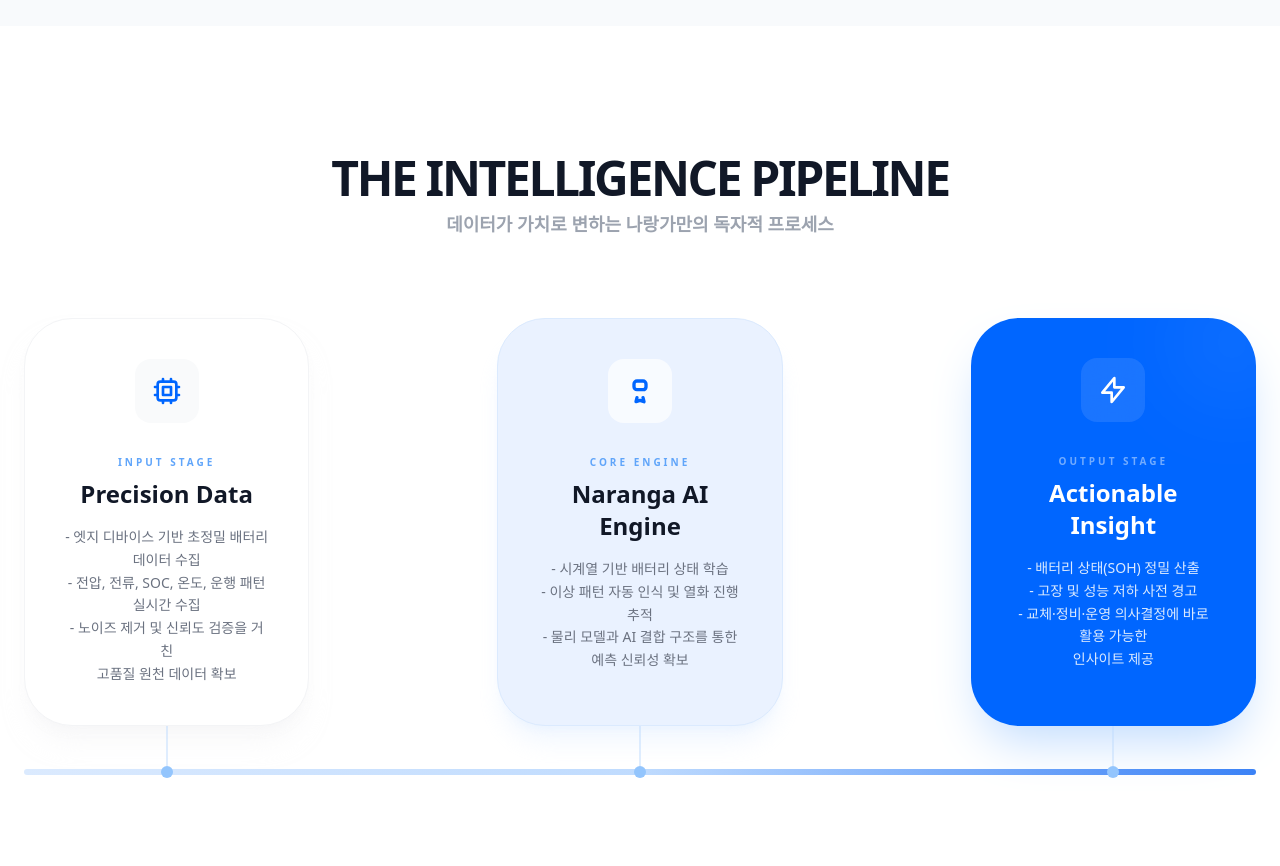
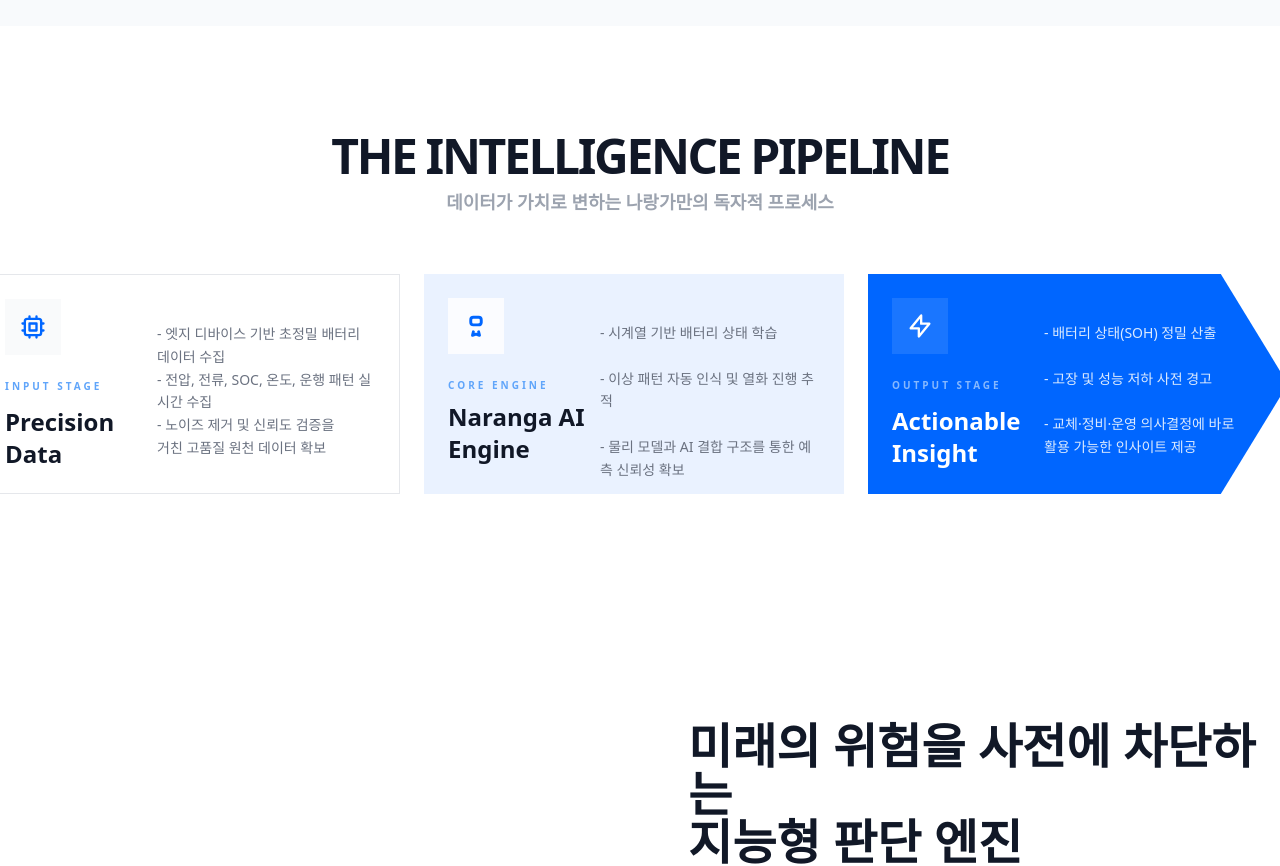
Before and after one commit to NarangaApp/homepage, a React (Vite) app: page /company/business in a window 1280 px wide. Shown: the part 600-1466 px from the top of the page. Built offline with nearby package versions, Linux system fonts and the light colour scheme; a web font is replaced by a local one.

Commit message:
사업분야 프로세스 개선,,?

```diff
--- a/pages/company/business/page.tsx
+++ b/pages/company/business/page.tsx
@@ -22,21 +22,85 @@
       </section>
 
       {/* 2. Enhanced Business Value Chain: Data Pipeline Logic */}
-      <section className="py-32 relative overflow-hidden">
+      <section className="pt-12 pb-20 relative overflow-hidden">
         <div className="container mx-auto px-6 relative z-10">
-          <div className="text-center mb-20">
-            <h2 className="text-5xl font-black text-gray-900 uppercase tracking-tighter">The Intelligence Pipeline</h2>
+          <div className="text-center mb-0 lg:hidden">
+            <h2 className="text-5xl font-black text-gray-900 uppercase tracking-tighter mt-3">The Intelligence Pipeline</h2>
             <p className="text-gray-400 text-lg font-bold mt-2">데이터가 가치로 변하는 나랑가만의 독자적 프로세스</p>
           </div>
 
-            <div className="flex flex-col items-center gap-12 lg:grid lg:grid-cols-[minmax(0,1fr)_140px_minmax(0,1fr)_140px_minmax(0,1fr)] lg:items-stretch lg:gap-6">
+          <div className="mt-0">
+            <div className="hidden lg:block relative h-[440px]">
+              <div className="absolute left-1/2 top-[100px] w-full -translate-x-1/2 -translate-y-1/2 text-center">
+                <h2 className="text-5xl font-black text-gray-900 uppercase tracking-tighter">The Intelligence Pipeline</h2>
+                <p className="text-gray-400 text-lg font-bold mt-2">데이터가 가치로 변하는 나랑가만의 독자적 프로세스</p>
+              </div>
+              <div className="absolute left-1/2 top-0 h-full w-[1320px] -translate-x-1/2">
+                <div className="absolute left-0 top-[200px] w-[420px] h-[220px] border border-gray-200 bg-white px-6 pt-6">
+                  <div className="grid grid-cols-[140px_1fr] gap-3 items-start">
+                    <div>
+                      <div className="w-14 h-14 bg-gray-50 rounded-none flex items-center justify-center mb-6 text-[#0066ff]">
+                        <svg className="w-7 h-7" fill="none" stroke="currentColor" viewBox="0 0 24 24">
+                          <path strokeLinecap="round" strokeLinejoin="round" strokeWidth={2} d="M9 3v2m6-2v2M9 19v2m6-2v2M5 9H3m2 6H3m18-6h-2m2 6h-2M7 19h10a2 2 0 002-2V7a2 2 0 00-2-2H7a2 2 0 00-2 2v10a2 2 0 002 2zM9 9h6v6H9V9z" />
+                        </svg>
+                      </div>
+                      <span className="text-[10px] font-black text-blue-400 uppercase tracking-[0.3em] block mb-3 mt-2">Input Stage</span>
+                      <h3 className="text-2xl font-black text-gray-900">Precision Data</h3>
+                    </div>
+                    <p className="text-gray-500 text-sm font-medium leading-relaxed pt-6">
+                      - 엣지 디바이스 기반 초정밀 배터리 데이터 수집<br />
+                      - 전압, 전류, SOC, 온도, 운행 패턴 실시간 수집<br />
+                      - 노이즈 제거 및 신뢰도 검증을<br />거친 고품질 원천 데이터 확보
+                    </p>
+                  </div>
+                </div>
 
-            {/* Step 1: Data Acquisition */}
-            <div className="w-full max-w-sm mx-auto">
-              <div className="bg-white p-10 rounded-[3rem] border border-gray-100 shadow-xl shadow-gray-100/50 relative group hover:border-blue-200 transition-all text-center h-full">
-                <div className="w-16 h-16 bg-gray-50 rounded-2xl flex items-center justify-center mx-auto mb-8 text-[#0066ff] relative overflow-hidden">
-                  <div className="absolute inset-0 bg-[#0066ff]/5 animate-ping opacity-20" />
-                  <svg className="w-8 h-8 relative z-10" fill="none" stroke="currentColor" viewBox="0 0 24 24">
+                <div className="absolute left-[444px] top-[200px] w-[420px] h-[220px] bg-[#eaf2ff] px-6 pt-6">
+                  <div className="grid grid-cols-[140px_1fr] gap-3 items-start">
+                    <div>
+                  <div className="w-14 h-14 bg-white/80 rounded-none flex items-center justify-center mb-6 text-[#0066ff]">
+                    <svg className="w-7 h-7" fill="none" stroke="currentColor" viewBox="0 0 24 24">
+                      <path strokeLinecap="round" strokeLinejoin="round" strokeWidth={2.5} d="M9.75 17L9 20l3-1 3 1-.75-3m-4.5-6h4.5m-4.5 0a2.25 2.25 0 01-2.25-2.25V6.75A2.25 2.25 0 019.75 4.5h4.5A2.25 2.25 0 0116.5 6.75v2.25A2.25 2.25 0 0114.25 11m-4.5 0h4.5" />
+                    </svg>
+                  </div>
+                  <div className="mb-4">
+                    <span className="text-[10px] font-black text-blue-400 uppercase tracking-[0.3em] block mb-2">Core Engine</span>
+                    <h3 className="text-2xl font-black text-gray-900">Naranga AI Engine</h3>
+                  </div>
+                    </div>
+                    <p className="text-gray-500 text-sm font-medium leading-relaxed pt-6">
+                      - 시계열 기반 배터리 상태 학습<br /><br />
+                      - 이상 패턴 자동 인식 및 열화 진행 추적<br /><br />
+                      - 물리 모델과 AI 결합 구조를 통한 예측 신뢰성 확보
+                    </p>
+                  </div>
+                </div>
+
+                <div className="absolute left-[888px] top-[200px] h-[220px] w-[420px] bg-[#0066ff] px-6 pt-6 text-white [clip-path:polygon(0_0,84%_0,100%_50%,84%_100%,0_100%)]">
+                  <div className="grid grid-cols-[140px_1fr] gap-3 items-start">
+                    <div className="shrink-0">
+                      <div className="w-14 h-14 bg-white/10 rounded-none flex items-center justify-center mb-6 text-white">
+                        <svg className="w-7 h-7" fill="none" stroke="currentColor" viewBox="0 0 24 24">
+                          <path strokeLinecap="round" strokeLinejoin="round" strokeWidth={2} d="M13 10V3L4 14h7v7l9-11h-7z" />
+                        </svg>
+                      </div>
+                      <span className="text-[10px] font-black text-blue-200/70 uppercase tracking-[0.3em] block mb-3 mt-2">Output Stage</span>
+                      <h3 className="text-2xl font-black">Actionable<br />Insight</h3>
+                    </div>
+                    <p className="text-blue-100 text-sm font-medium leading-relaxed pt-6">
+                      - 배터리 상태(SOH) 정밀 산출<br /><br />
+                      - 고장 및 성능 저하 사전 경고<br /><br />
+                      - 교체·정비·운영 의사결정에 바로<br />활용 가능한 인사이트 제공
+                    </p>
+                  </div>
+                </div>
+              </div>
+            </div>
+
+            <div className="flex flex-col gap-8 lg:hidden">
+              <div className="bg-white border border-gray-200 shadow-sm p-8 rounded-[2.5rem]">
+                <div className="w-14 h-14 bg-gray-50 rounded-2xl flex items-center justify-center mb-6 text-[#0066ff]">
+                  <svg className="w-7 h-7" fill="none" stroke="currentColor" viewBox="0 0 24 24">
                     <path strokeLinecap="round" strokeLinejoin="round" strokeWidth={2} d="M9 3v2m6-2v2M9 19v2m6-2v2M5 9H3m2 6H3m18-6h-2m2 6h-2M7 19h10a2 2 0 002-2V7a2 2 0 00-2-2H7a2 2 0 00-2 2v10a2 2 0 002 2zM9 9h6v6H9V9z" />
                   </svg>
                 </div>
@@ -47,20 +111,13 @@
                 <p className="text-gray-500 text-sm font-medium leading-relaxed">
                   - 엣지 디바이스 기반 초정밀 배터리 데이터 수집<br />
                   - 전압, 전류, SOC, 온도, 운행 패턴 실시간 수집<br />
-                  - 노이즈 제거 및 신뢰도 검증을 거친<br />고품질 원천 데이터 확보
+                  - 노이즈 제거 및 신뢰도 검증을<br />거친 고품질 원천 데이터 확보
                 </p>
               </div>
-            </div>
 
-            {/* Connector */}
-            <div className="hidden lg:block" aria-hidden="true" />
-
-            {/* Center: Naranga AI Engine */}
-            <div className="w-full max-w-sm mx-auto">
-              <div className="bg-[#eaf2ff] p-10 rounded-[3rem] border border-blue-100 shadow-xl shadow-blue-100/40 relative group hover:border-blue-200 transition-all text-center h-full">
-                <div className="w-16 h-16 bg-white/70 rounded-2xl flex items-center justify-center mx-auto mb-8 text-[#0066ff] relative overflow-hidden">
-                  <div className="absolute inset-0 bg-[#0066ff]/5 animate-ping opacity-20" />
-                  <svg className="w-8 h-8 relative z-10" fill="none" stroke="currentColor" viewBox="0 0 24 24">
+              <div className="bg-[#eaf2ff] border border-blue-100 shadow-sm p-8 rounded-[2.5rem]">
+                <div className="w-14 h-14 bg-white/80 rounded-2xl flex items-center justify-center mb-6 text-[#0066ff]">
+                  <svg className="w-7 h-7" fill="none" stroke="currentColor" viewBox="0 0 24 24">
                     <path strokeLinecap="round" strokeLinejoin="round" strokeWidth={2.5} d="M9.75 17L9 20l3-1 3 1-.75-3m-4.5-6h4.5m-4.5 0a2.25 2.25 0 01-2.25-2.25V6.75A2.25 2.25 0 019.75 4.5h4.5A2.25 2.25 0 0116.5 6.75v2.25A2.25 2.25 0 0114.25 11m-4.5 0h4.5" />
                   </svg>
                 </div>
@@ -74,25 +131,16 @@
                   - 물리 모델과 AI 결합 구조를 통한 예측 신뢰성 확보
                 </p>
               </div>
-            </div>
 
-            {/* Connector */}
-            <div className="hidden lg:block" aria-hidden="true" />
-
-            {/* Step 2: Intelligent Insight */}
-            <div className="w-full max-w-sm mx-auto">
-              <div className="bg-[#0066ff] p-10 rounded-[3rem] shadow-2xl shadow-blue-200 relative group text-center overflow-hidden h-full">
-                {/* Decorative Pattern inside card */}
-                <div className="absolute top-0 right-0 w-32 h-32 bg-white/5 rounded-full blur-2xl -mr-10 -mt-10" />
-
-                <div className="w-16 h-16 bg-white/10 backdrop-blur-md rounded-2xl flex items-center justify-center mx-auto mb-8 text-white relative">
-                  <svg className="w-8 h-8" fill="none" stroke="currentColor" viewBox="0 0 24 24">
+              <div className="bg-[#0066ff] text-white shadow-lg p-8 rounded-[2.5rem]">
+                <div className="w-14 h-14 bg-white/10 rounded-2xl flex items-center justify-center mb-6 text-white">
+                  <svg className="w-7 h-7" fill="none" stroke="currentColor" viewBox="0 0 24 24">
                     <path strokeLinecap="round" strokeLinejoin="round" strokeWidth={2} d="M13 10V3L4 14h7v7l9-11h-7z" />
                   </svg>
                 </div>
                 <div className="mb-4">
-                  <span className="text-[10px] font-black text-blue-200/60 uppercase tracking-[0.3em] block mb-2">Output Stage</span>
-                  <h3 className="text-2xl font-black text-white">Actionable Insight</h3>
+                  <span className="text-[10px] font-black text-blue-200/70 uppercase tracking-[0.3em] block mb-2">Output Stage</span>
+                  <h3 className="text-2xl font-black">Actionable Insight</h3>
                 </div>
                 <p className="text-blue-100 text-sm font-medium leading-relaxed">
                   - 배터리 상태(SOH) 정밀 산출<br />
@@ -100,24 +148,6 @@
                   - 교체·정비·운영 의사결정에 바로 활용 가능한<br />인사이트 제공
                 </p>
               </div>
-            </div>
-
-          </div>
-          <div className="relative hidden lg:grid lg:grid-cols-[minmax(0,1fr)_140px_minmax(0,1fr)_140px_minmax(0,1fr)] lg:gap-6 mt-10 items-center">
-            <div className="absolute inset-x-0 top-1/2 -translate-y-1/2 h-[6px] rounded-full z-0 bg-gradient-to-r from-blue-100 via-blue-200 to-blue-500" />
-            <div className="flex justify-center relative">
-              <span className="absolute left-1/2 -top-10 h-10 w-px -translate-x-1/2 bg-blue-200" />
-              <span className="w-3 h-3 rounded-full bg-blue-300 relative z-10" />
-            </div>
-            <div />
-            <div className="flex justify-center relative">
-              <span className="absolute left-1/2 -top-10 h-10 w-px -translate-x-1/2 bg-blue-200" />
-              <span className="w-3 h-3 rounded-full bg-blue-300 relative z-10" />
-            </div>
-            <div />
-            <div className="flex justify-center relative">
-              <span className="absolute left-1/2 -top-10 h-10 w-px -translate-x-1/2 bg-blue-200" />
-              <span className="w-3 h-3 rounded-full bg-blue-300 relative z-10" />
             </div>
           </div>
         </div>
```
